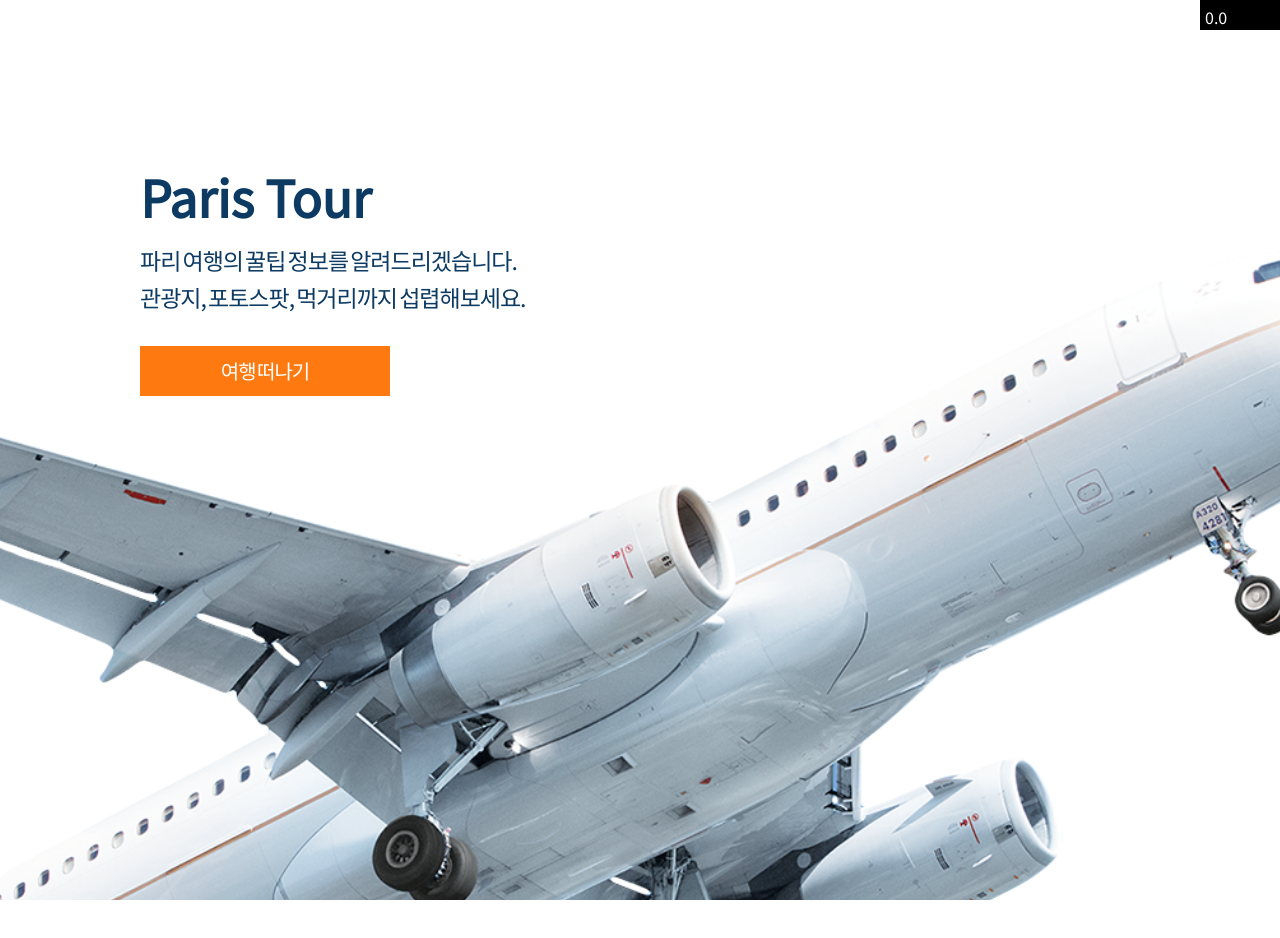
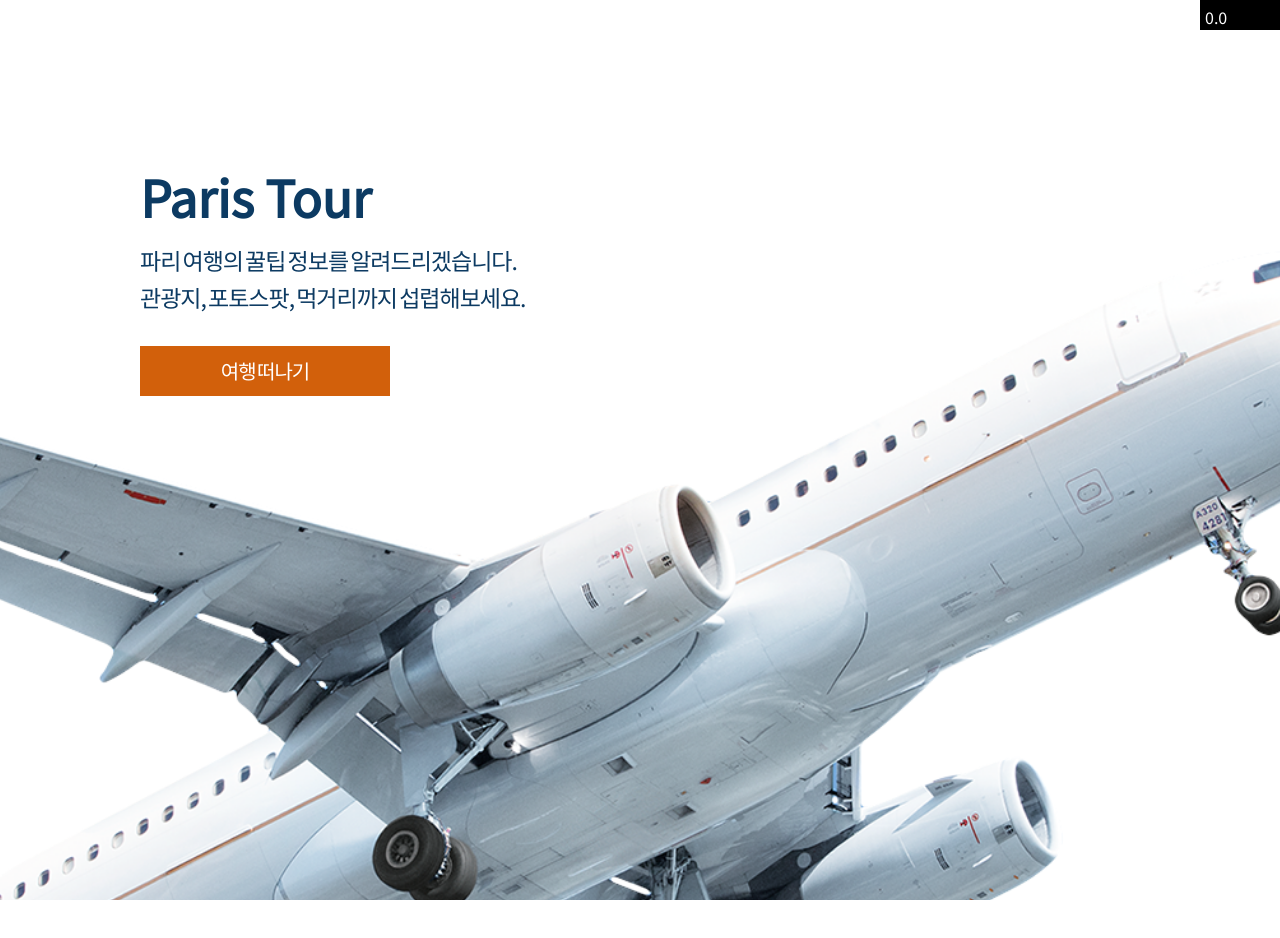
Before and after one commit to limhyojin/5_dipub2, a plain HTML site: page index.html in a window 1280 px wide. In both pictures the pointer is over the element "여행 떠나기". Shown: the top 938 px of the page. Drawn offline with Linux system fonts and the light colour scheme.

Commit message:
Update index.html

```diff
--- a/index.html
+++ b/index.html
@@ -22,6 +22,7 @@
 		#air{position:absolute;width:2000px; top:250px; left:-500px;opacity: 1;}
 		#box1{position:absolute; top:160px;opacity: 1; z-index: 2;}
 		#button{width:250px; height:50px; border-bottom-right-radius: :100px; background-color:#fe7a11;margin-top: 30px;}
+		#button:hover{background-color:#d2600b;}
 		.round{width:312px; height: 312px;margin-right:32px;background-color: red; border-radius: 100%;}
 		.round2{margin:0px;width:312px; height: 312px;background-color: red; border-radius: 100%; }
 		.can {width:312px; margin-right:32px;display: block;float:left;}
```
